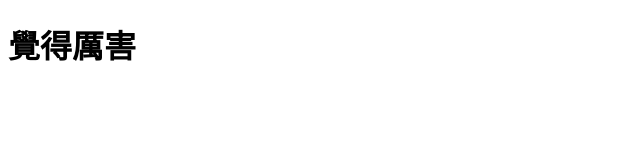
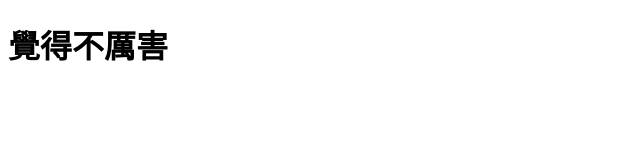
Before and after one commit to jimmy15923/mit_web, a plain HTML site: page index.html in a window 1280 px wide. Shown: the whole page, without its empty margins (0-640 px from the left). Drawn offline with Linux system fonts and the light colour scheme.

Commit message:
Update index.html

```diff
--- a/index.html
+++ b/index.html
@@ -5,6 +5,6 @@
     <title>你好，GitHub</title>
   </head>
   <body>
-    <h1>覺得厲害</h1>
+    <h1>覺得不厲害</h1>
   </body>
 </html>
```
